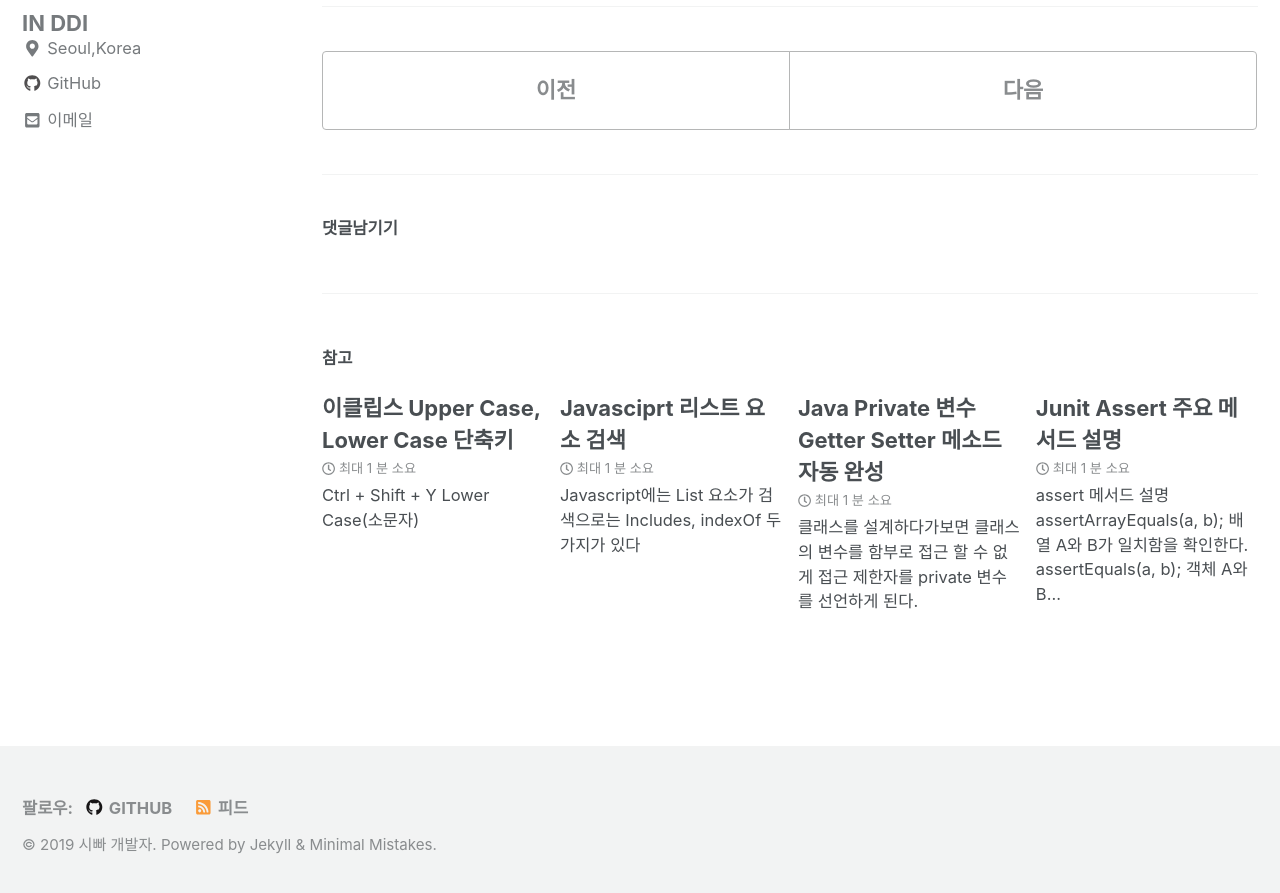
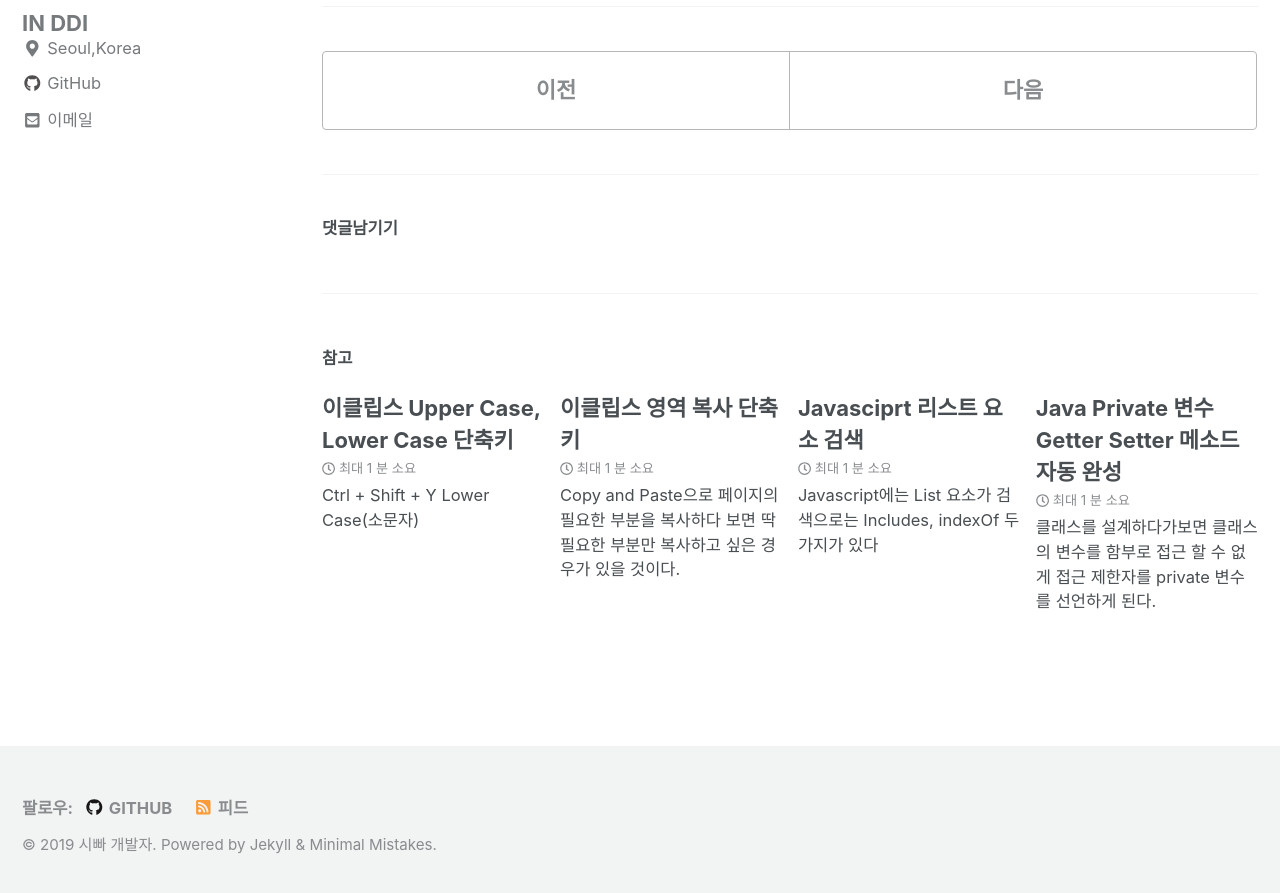
Before and after one commit to InSeok9068/inseok9068.github.io, a Jekyll site: the page built from _posts/others/2019-10-07-eclipse-change-font.md, in a window 1280 px wide and 900 px high, scrolled down 2240 px. Shown: the top 893 px of the window. Built offline with Jekyll 4.4.1, drawn with Linux system fonts in a browser that asks for light colours; cached includes are drawn as plain includes; nearby versions of some CDN libraries; comment, search, counter and statistics services are not loaded.

Commit message:
블로그 포스팅

```diff
--- a/_posts/others/2019-10-07-eclipse-change-font.md
+++ b/_posts/others/2019-10-07-eclipse-change-font.md
@@ -10,6 +10,6 @@ Eclipse 메뉴 바에서 Window -> Preferences -> General -> Appearance -> Color
 
 ![IMAGE1](/assets/images/post/2019-10-07-eclipse-change-font-image1.PNG)
 
-![IMAGE1](/assets/images/post/2019-10-07-eclipse-change-font-image2.PNG)
+![IMAGE2](/assets/images/post/2019-10-07-eclipse-change-font-image2.PNG)
 
 원하는 글꼴과 크기를 변경 할 수 있다.
--- /dev/null
+++ b/_posts/others/2019-10-07-eclipse-copy.md
@@ -0,0 +1,13 @@
+---
+title: "이클립스 영역 복사 단축키"
+categories:
+  - others
+tags :
+  - eclipse
+---
+
+Copy and Paste으로 페이지의 필요한 부분을 복사하다 보면 딱 필요한 부분만 복사하고 싶은 경우가 있을 것이다.
+
+그럴때 이클립스의 단축키인 **[Alt + Shift + A]** 를 사용하면 편하게 영역 복사를 할 수 있다.
+
+![IMAGE1](/assets/images/post/2019-10-07-eclipse-copy-image1.PNG)
```
Also changed, not shown: assets/images/post/2019-10-07-eclipse-copy-image1.PNG (added).
